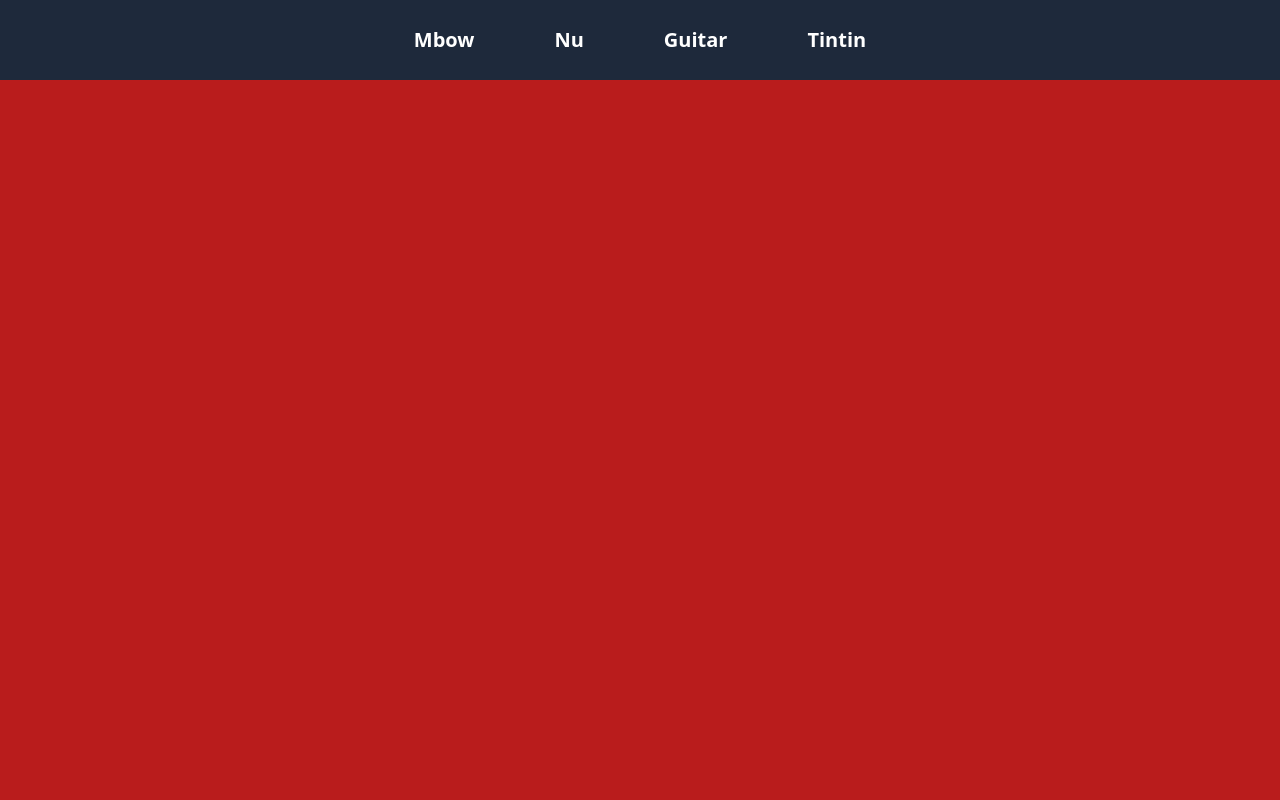
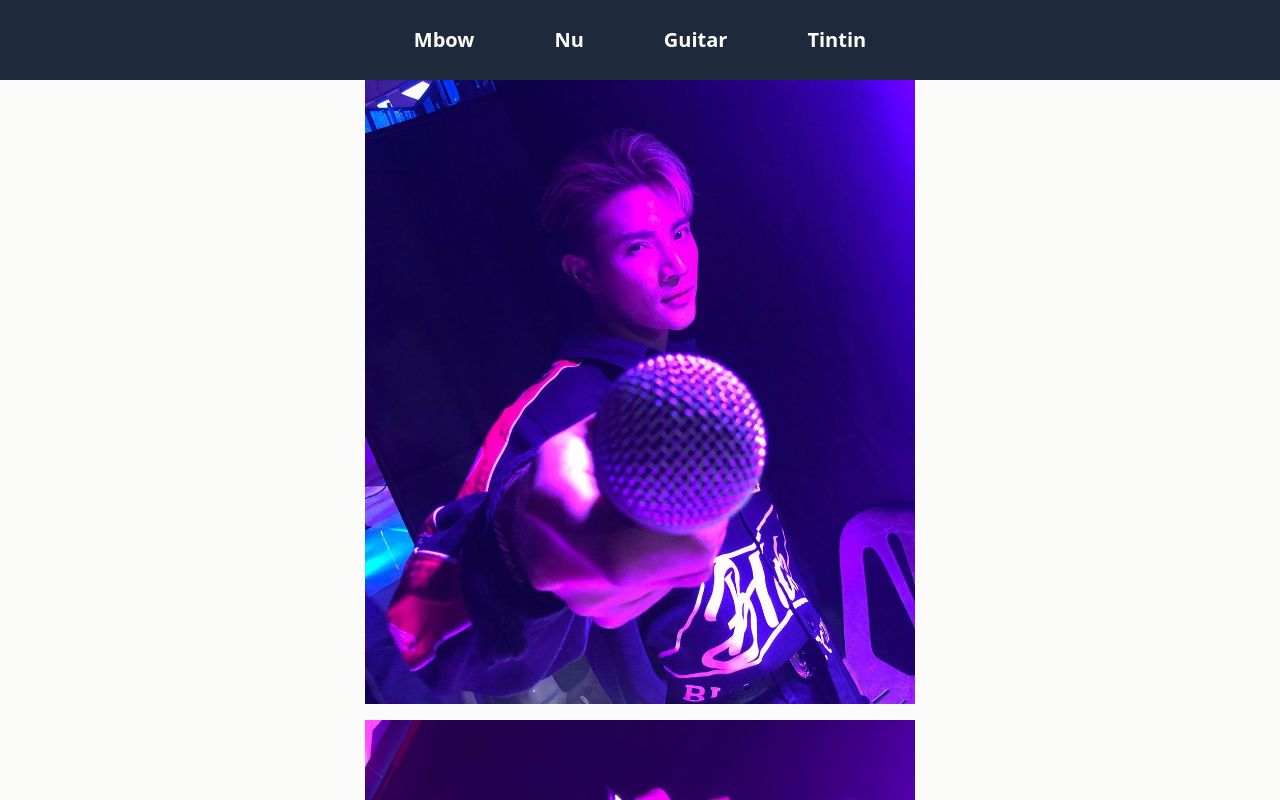
Before and after one commit to GitHubOshin/ham, a React (Create React App) app: page / in a window 1280 px wide. Shown: the top 800 px of the page. Built offline with nearby package versions, Linux system fonts and the light colour scheme.

Commit message:
Update App.js

```diff
--- a/src/App.js
+++ b/src/App.js
@@ -1,25 +1,9 @@
-import Header from './components/Header'
-import { useState } from 'react'
-import Sidebar from './components/Sidebar'
+import Images from './components/Images'
 
 function App() {
-  const [openMenu, setOpenMenu] = useState(false)
-
   return (
-    <div className="w-screen h-screen bg-red-700">
-      {openMenu === true ? (
-        <Sidebar
-          closeMenu={() => {
-            setOpenMenu(false)
-          }}
-        />
-      ) : (
-        <Header
-          openMenu={() => {
-            setOpenMenu(true)
-          }}
-        />
-      )}
+    <div className="relative w-screen h-full bg-stone-50">
+      <Images />
     </div>
   )
 }
```
